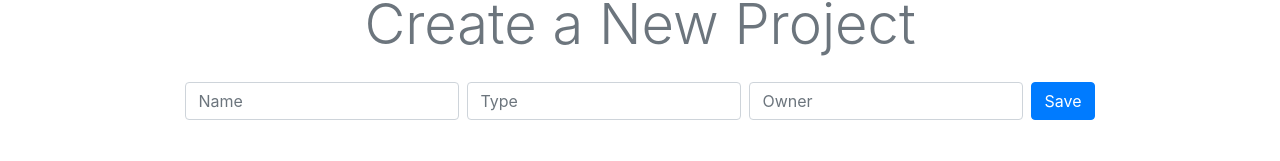
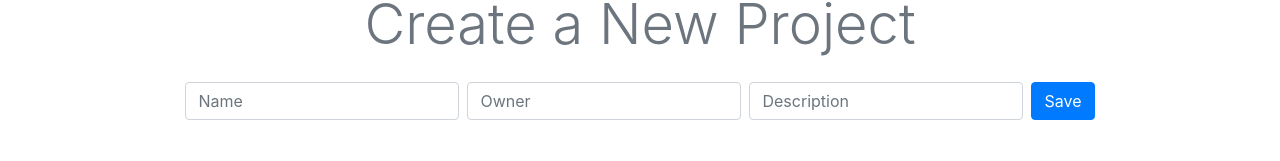
Before and after one commit to Karun27/AIPaaS, a React (Create React App) app: page /Home in a window 1280 px wide. Shown: the part 334-495 px from the top of the page. Built offline with nearby package versions, Linux system fonts and the light colour scheme.

Commit message:
Fic the card component labels

```diff
--- a/src/AddItem.js
+++ b/src/AddItem.js
@@ -20,7 +20,7 @@ export const AddItem = ({name, type, owner, onChange, onSubmit}) => (
           <input
               type="text"
               className="form-control"
-              placeholder="Type"
+              placeholder="Owner"
               value={type}
               name="type"
               onChange={onChange}
@@ -30,7 +30,7 @@ export const AddItem = ({name, type, owner, onChange, onSubmit}) => (
           <input
               type="text"
               className="form-control"
-              placeholder="Owner"
+              placeholder="Description"
               value={owner}
               name="owner"
               onChange={onChange}
--- a/src/ItemCard.js
+++ b/src/ItemCard.js
@@ -23,7 +23,7 @@ export const ItemCard = ({toggleEditing, item, onChange, index, onDelete}) => (
                     type="text"
                     name="type"
                     className="form-control"
-                    placeholder="Type"
+                    placeholder="Owner"
                     value={item.type}
                     onChange={event => onChange(event, index)}
                     required
@@ -32,7 +32,7 @@ export const ItemCard = ({toggleEditing, item, onChange, index, onDelete}) => (
                     type="text"
                     name="owner"
                     className="form-control"
-                    placeholder="Owner"
+                    placeholder="Description"
                     value={item.owner}
                     onChange={event => onChange(event, index)}
                     required
@@ -46,13 +46,13 @@ export const ItemCard = ({toggleEditing, item, onChange, index, onDelete}) => (
                 <h4 className="card-title text-center">{item.name}</h4>
                 <div className="row justify-content-center mb-1">
                   <p className="card-text">
-                    <span className="badge badge-light py-2 mr-2">Type</span>
+                    <span className="badge badge-light py-2 mr-2">Owner</span>
                     <span>{item.type}</span>
 
                   </p>
                   </div> <div className="row justify-content-center mb-1">
                   <p class="card-text ">
-                    <span class="badge badge-light py-2 mr-2">Owner</span>
+                    <span class="badge badge-light py-2 mr-2">Description</span>
                     <span>{item.owner}</span>
                   </p>
                 </div>
```
